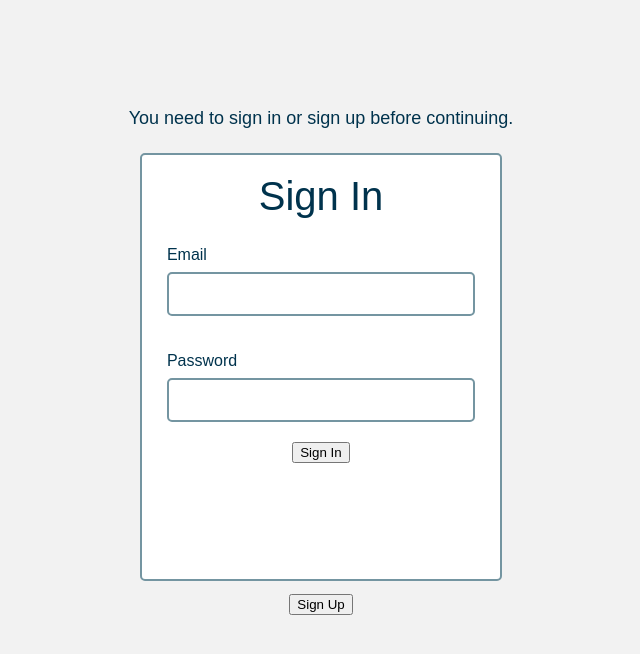
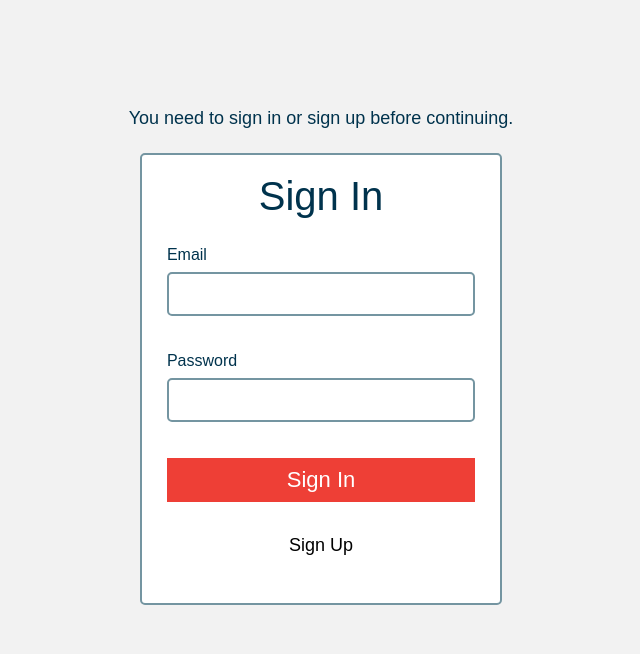
Before and after one commit to nikmanchan/chiisai-url, a React (Create React App) app: page /#/ in a window 1280 px wide. Both pictures are taken after a click on the button "Sign In". Shown: the top 654 px of the page, without its empty margins (319-959 px from the left). Built offline with nearby package versions, Linux system fonts and the light colour scheme; no server answers.

Commit message:
add primaryUserButton and secondaryUserButton classes to buttons in Login and move Sign Up button into form

```diff
--- a/src/components/Login/Login.css
+++ b/src/components/Login/Login.css
@@ -1,5 +1,5 @@
 #loginForm {
-    height: 53vh;
+    height: 56vh;
 }
 
 #loginCaption {
--- a/src/components/Login/Login.js
+++ b/src/components/Login/Login.js
@@ -66,15 +66,11 @@ class LoginPage extends Component {
                             value={this.state.password}
                             onChange={this.handleInputChangeFor("password")}
                         />
-                        <button type="submit" name="submit">
+                        <button type="submit" name="submit" className="primaryUserButton">
                             Sign In
                         </button>
-                    </div>
-                </form>
-                <pre></pre>
-
-                <center>
                         <button
+                            className="secondaryUserButton"
                             type="button"
                             onClick={() => {
                                 this.props.dispatch({ type: "SET_TO_REGISTER_MODE" });
@@ -82,7 +78,8 @@ class LoginPage extends Component {
                         >
                             Sign Up
                         </button>
-                </center>
+                    </div>
+                </form>
             </div >
         );
     }
```
Lines whose indentation alone changed are shown as unchanged.
